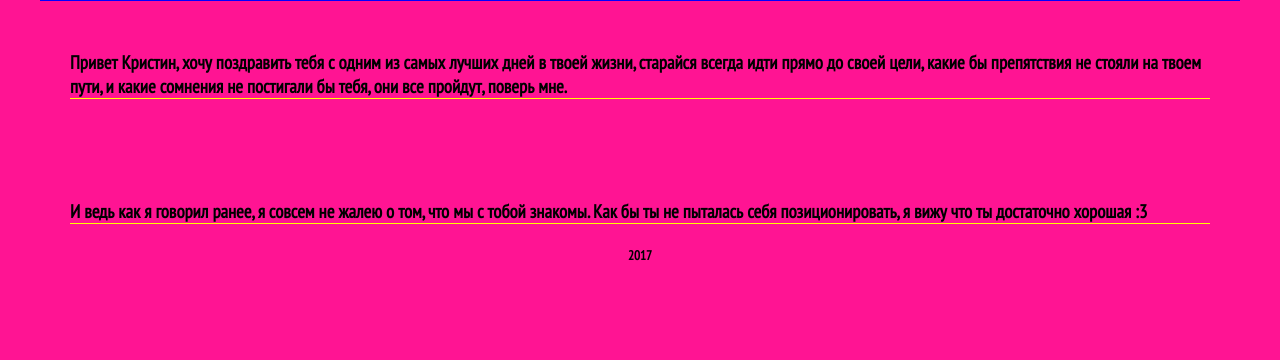
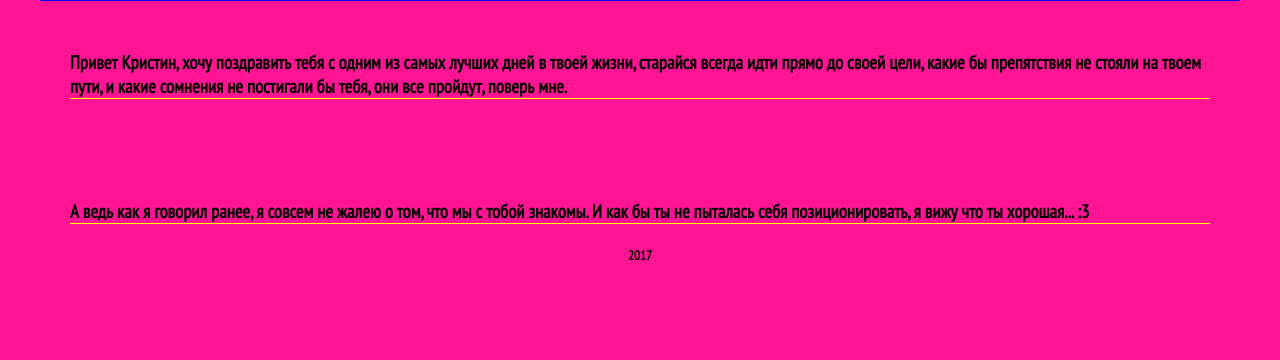
Before and after one commit to DungerZ/kristinachut.github.io, a plain HTML site: page index.html in a window 1280 px wide. Shown: the part 125-485 px from the top of the page. Drawn offline with Linux system fonts and the light colour scheme.

Commit message:
Initial commit

```diff
--- a/index.html
+++ b/index.html
@@ -22,7 +22,7 @@
 
       <h3 class="pozdr1">Привет Кристин, хочу поздравить тебя с одним из самых лучших дней в твоей жизни, старайся всегда идти прямо до своей цели, какие бы препятствия не стояли на твоем пути, и какие сомнения не постигали бы тебя, они все пройдут, поверь мне.</h3>
 
-      <h3 class="pozdr3">И ведь как я говорил ранее, я совсем не жалею о том, что мы с тобой знакомы. Как бы ты не пыталась себя позиционировать, я вижу что ты достаточно хорошая :3</h3>
+      <h3 class="pozdr3">А ведь как я говорил ранее, я совсем не жалею о том, что мы с тобой знакомы. И как бы ты не пыталась себя позиционировать, я вижу что ты хорошая... :3</h3>
 
       <h5 class="pozdr2">2017</h5>
 
```
